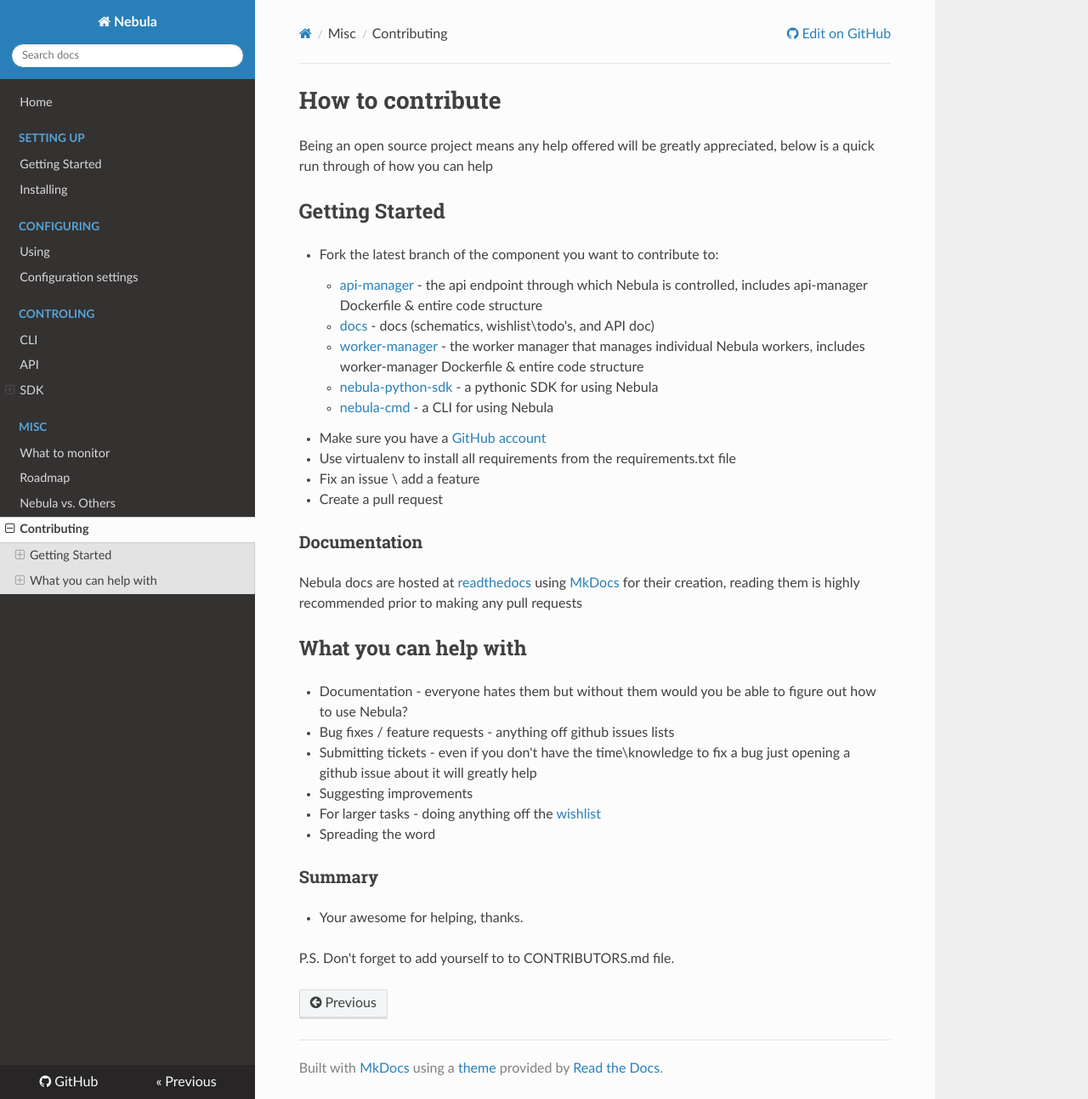
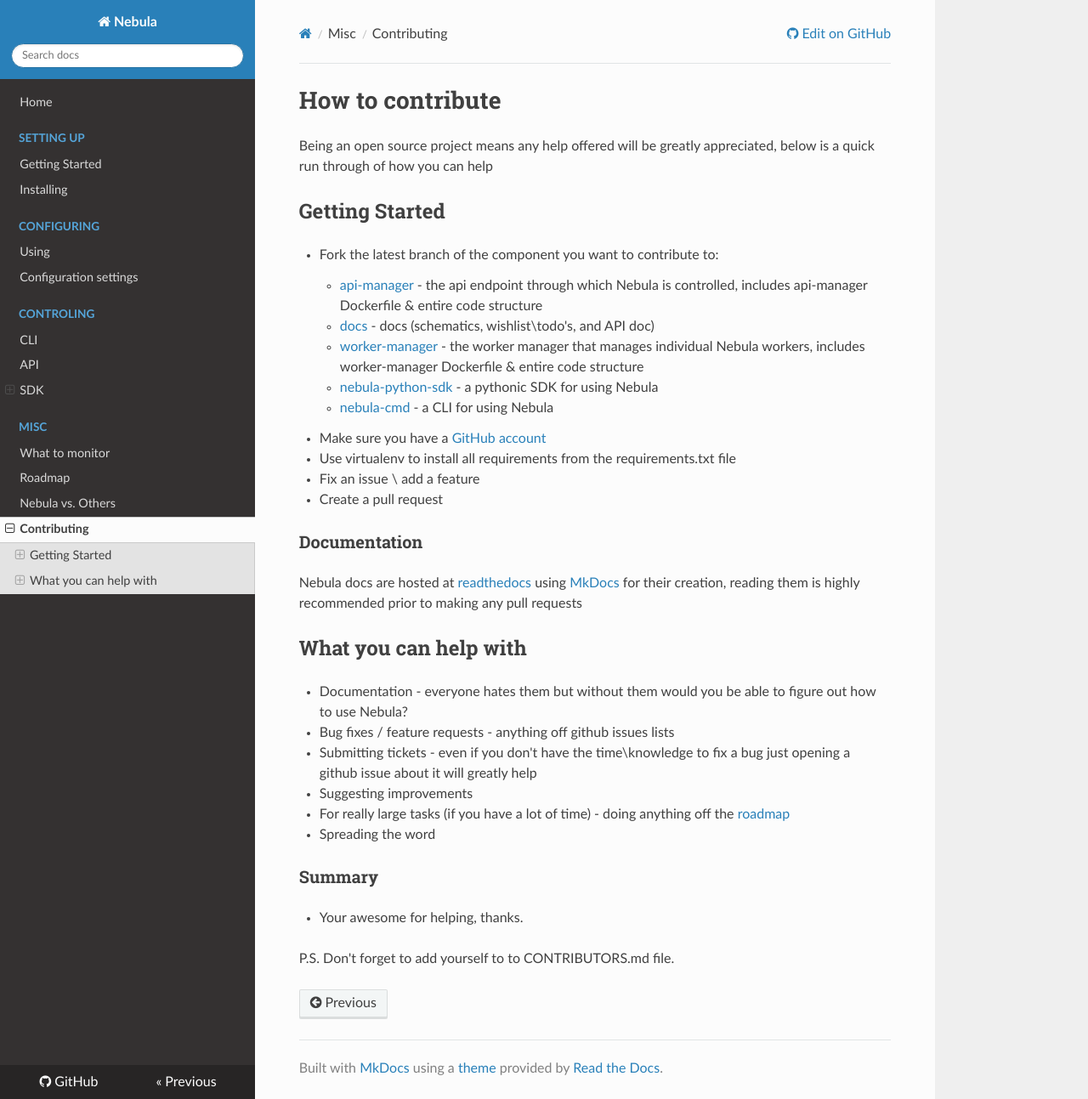
Before and after one commit to nebula-orchestrator/docs, an MkDocs documentation site: the page built from docs/contribute.md, in a window 1280 px wide and 1293 px high. Shown: the whole window at 85% size. Built offline with MkDocs 1.6.1, drawn with Linux system fonts in a browser that asks for light colours; nearby versions of some CDN libraries; old or Windows-style settings are respelled for this version of MkDocs.

Commit message:
roadmap no wishlist

```diff
--- a/docs/contribute.md
+++ b/docs/contribute.md
@@ -30,7 +30,7 @@
 * Bug fixes / feature requests - anything off github issues lists
 * Submitting tickets - even if you don't have the time\knowledge to fix a bug just opening a github issue about it will greatly help
 * Suggesting improvements
-* For larger tasks - doing anything off the [wishlist](http://nebula.readthedocs.io/en/latest/wishlist/)
+* For really large tasks (if you have a lot of time) - doing anything off the [roadmap](http://nebula.readthedocs.io/en/latest/roadmap/)
 * Spreading the word
 
 ### Summary
```
